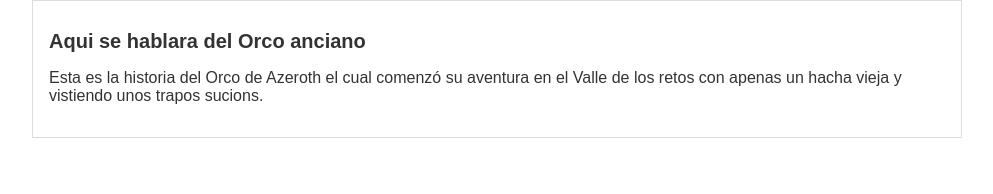
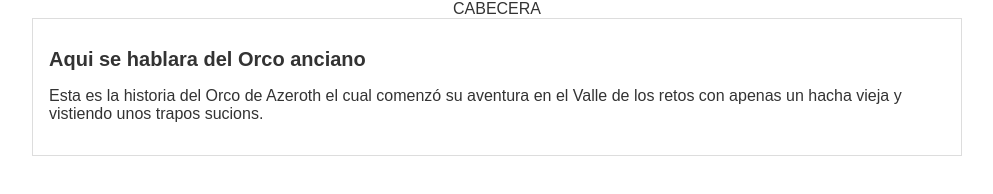
Before and after one commit to KortexCode/hyperblog, a plain HTML site: page blogpost.html in a window 1280 px wide. Shown: the whole page, without its empty margins (143-1136 px from the left). Drawn offline with Linux system fonts and the light colour scheme.

Commit message:
Se agrega mensaje en la cabecera

```diff
--- a/blogpost.html
+++ b/blogpost.html
@@ -3,6 +3,9 @@
     <head>
         <title> El titulo del post</title>
         <link rel="stylesheet" href="css/estilos.css"/>
+        <div id="cabecera">
+            CABECERA
+        </div>
     </head>
 
     <body>
```
